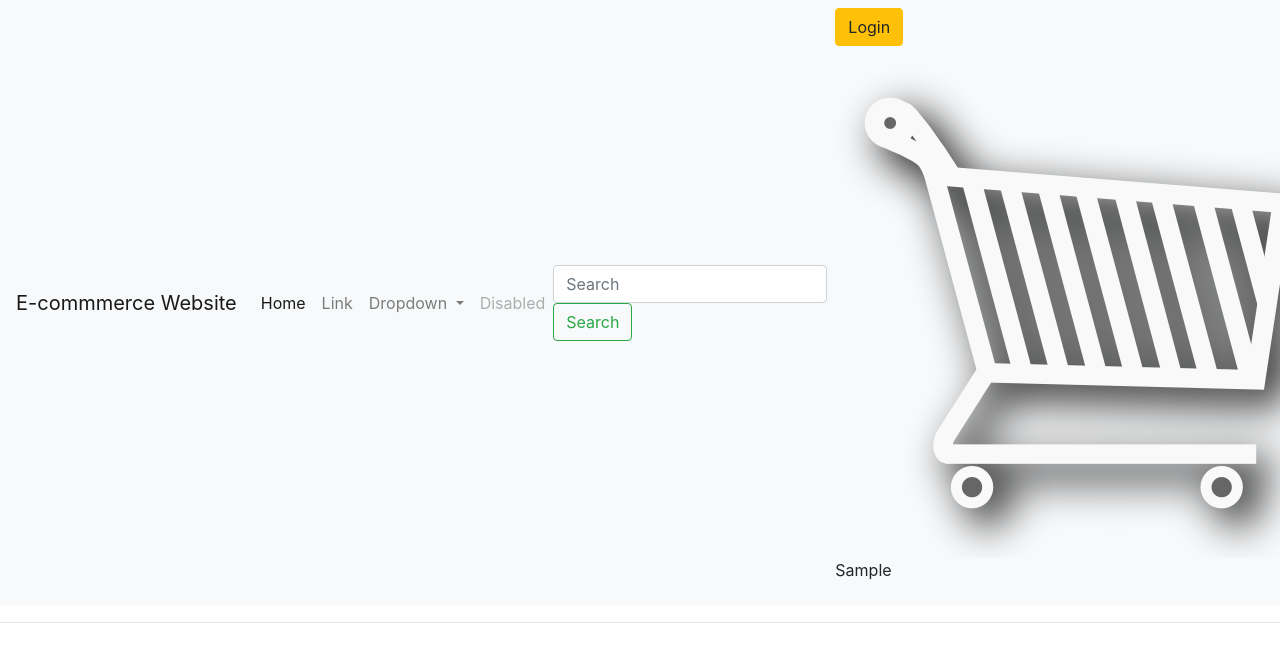
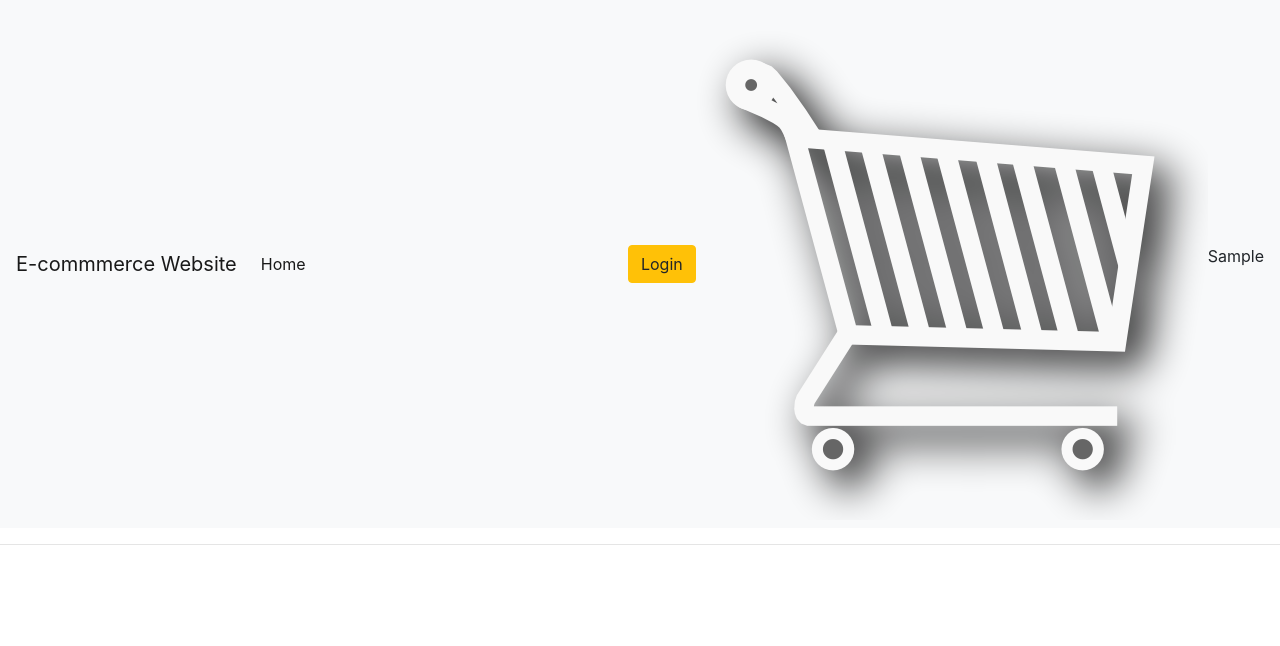
Before and after one commit to yorgopetsas/Python, a Django app: template django/ecommerce/store/templates/store/main.html in a window 1280 px wide; the page is wider, and only the part inside the window is pictured. Shown: the top 646 px of that part. Run offline with Django 3.2, Linux system fonts and the light colour scheme; the template is opened without the code that fills it: most values are stand-ins (such as "Sample title", 1, 10 or a date in 2020); parts of the project's set-up code (start-up, migrations or seed data) failed here and were passed over; some libraries are stand-ins or nearby versions.

Commit message:
Import Bootstrap and comment out Navigation Items

```diff
--- a/django/ecommerce/store/templates/store/main.html
+++ b/django/ecommerce/store/templates/store/main.html
@@ -26,7 +26,7 @@
       <li class="nav-item active">
         <a class="nav-link" href="{% url 'store' %}">Home <span class="sr-only">(current)</span></a>
       </li>
-      <li class="nav-item">
+      <!-- <li class="nav-item">
         <a class="nav-link" href="#">Link</a>
       </li>
       <li class="nav-item dropdown">
@@ -42,12 +42,12 @@
       </li>
       <li class="nav-item">
         <a class="nav-link disabled" href="#">Disabled</a>
-      </li>
+      </li> -->
     </ul>
-    <form class="form-inline my-2 my-lg-0">
+<!--     <form class="form-inline my-2 my-lg-0">
       <input class="form-control mr-sm-2" type="search" placeholder="Search" aria-label="Search">
       <button class="btn btn-outline-success my-2 my-sm-0" type="submit">Search</button>
-    </form>
+    </form> -->
 
 	<div class="form-inline my-2 my-lg-0">
      	<a href="#"class="btn btn-warning">Login</a>
@@ -69,6 +69,12 @@
 
 	             {% endblock content %}
 	     </div>
+	<script src="https://code.jquery.com/jquery-3.4.1.slim.min.js" integrity="sha384-J6qa4849blE2+poT4WnyKhv5vZF5SrPo0iEjwBvKU7imGFAV0wwj1yYfoRSJoZ+n" crossorigin="anonymous"></script>
+
+	<script src="https://cdn.jsdelivr.net/npm/popper.js@1.16.0/dist/umd/popper.min.js" integrity="sha384-Q6E9RHvbIyZFJoft+2mJbHaEWldlvI9IOYy5n3zV9zzTtmI3UksdQRVvoxMfooAo" crossorigin="anonymous"></script>
+
+	<script src="https://stackpath.bootstrapcdn.com/bootstrap/4.4.1/js/bootstrap.min.js" integrity="sha384-wfSDF2E50Y2D1uUdj0O3uMBJnjuUD4Ih7YwaYd1iqfktj0Uod8GCExl3Og8ifwB6" crossorigin="anonymous"></script>
+
 
 
 </body>
```
